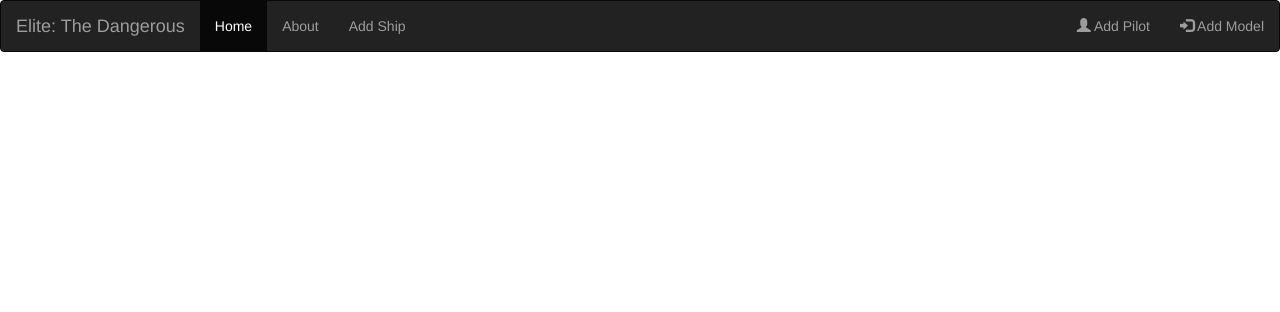
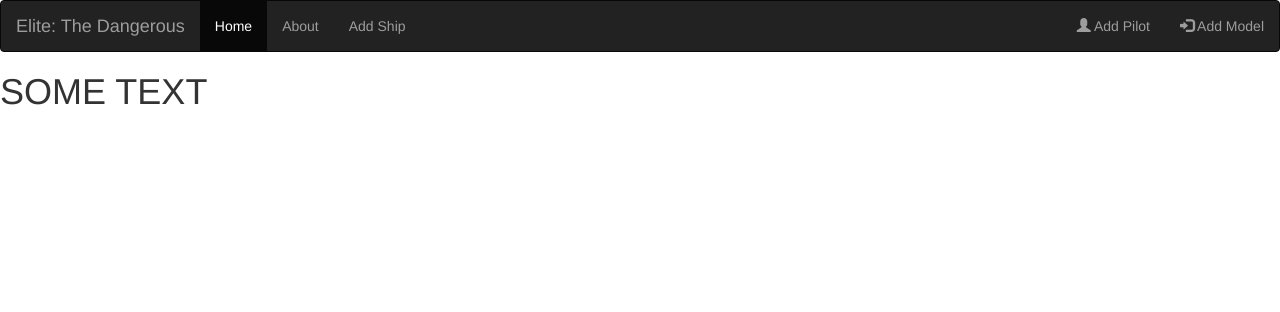
Before and after one commit to mtech-software-solutions/simpleflaskapp, a Flask app: page / in a window 1280 px wide. Shown: the top 312 px of the page. Run offline with Flask 3, Linux system fonts and the light colour scheme; some libraries are stand-ins or nearby versions.

Commit message:
EG: a hopeful solution

```diff
--- a/templates/index.html
+++ b/templates/index.html
@@ -27,6 +27,7 @@
         </div>
     </nav>
     {% block content %}
+    <h1>SOME TEXT</h1>
     {% endblock %}
 </body>
 
```
